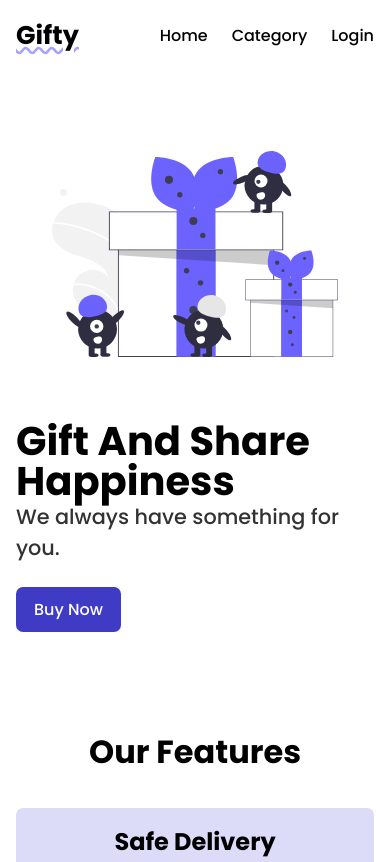
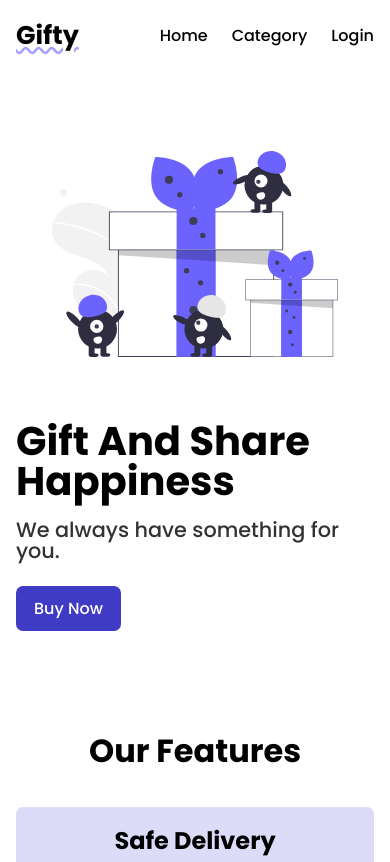
Before and after one commit to nishchay17/html-demo, a plain HTML site: page index.html in a window 390 px wide. Shown: the top 862 px of the page. Drawn offline with Linux system fonts and the light colour scheme.

Commit message:
fixed line-height of hero section in mobile view

```diff
--- a/index.css
+++ b/index.css
@@ -513,6 +513,10 @@ a:hover {
     }
     .hero-heading {
       line-height: 100%;
+      margin-bottom: 1.2rem;
+    }
+    .hero-para {
+      line-height: 100%;
     }
     .card {
       margin-bottom: 1rem;
```
Also changed, not shown: index.html (+0 -1 lines).
